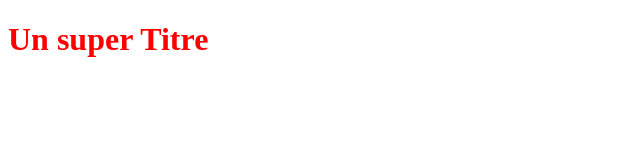
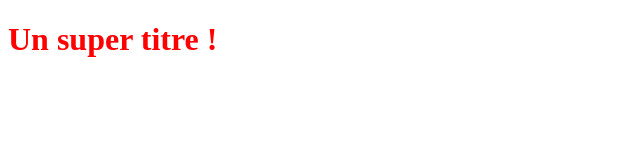
Before and after one commit to MonsieurTC/OpenclassroomsProject, a plain HTML site: page index.html in a window 1280 px wide. Shown: the full height of the page, 0-640 px from the left. Drawn offline with Linux system fonts and the light colour scheme.

Commit message:
Modifications du titre h1

```diff
--- a/index.html
+++ b/index.html
@@ -7,6 +7,6 @@
     <title>Document</title>
 </head>
 <body>
-    <h1>Un super Titre</h1>
+    <h1>Un super titre !</h1>
 </body>
 </html>
```
